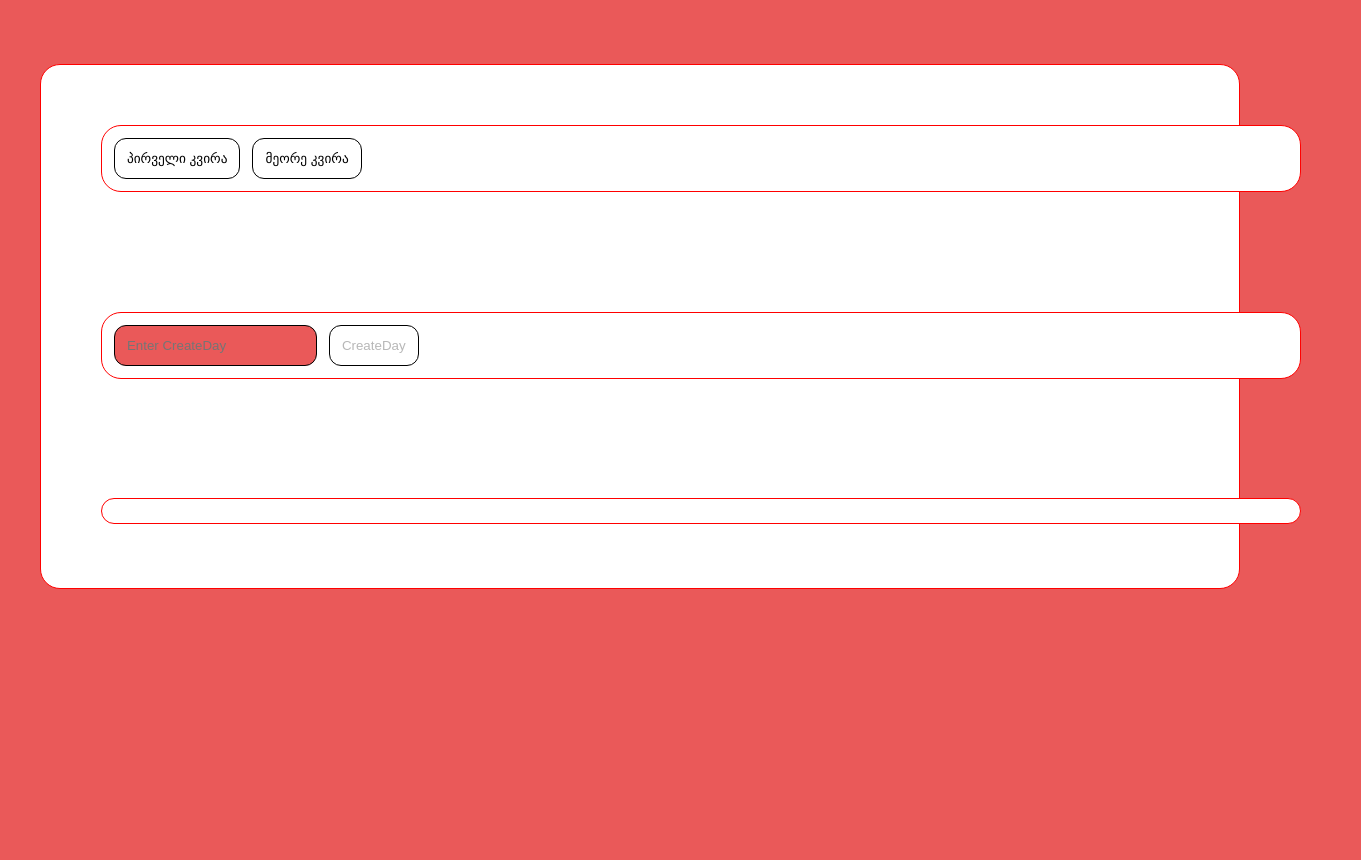
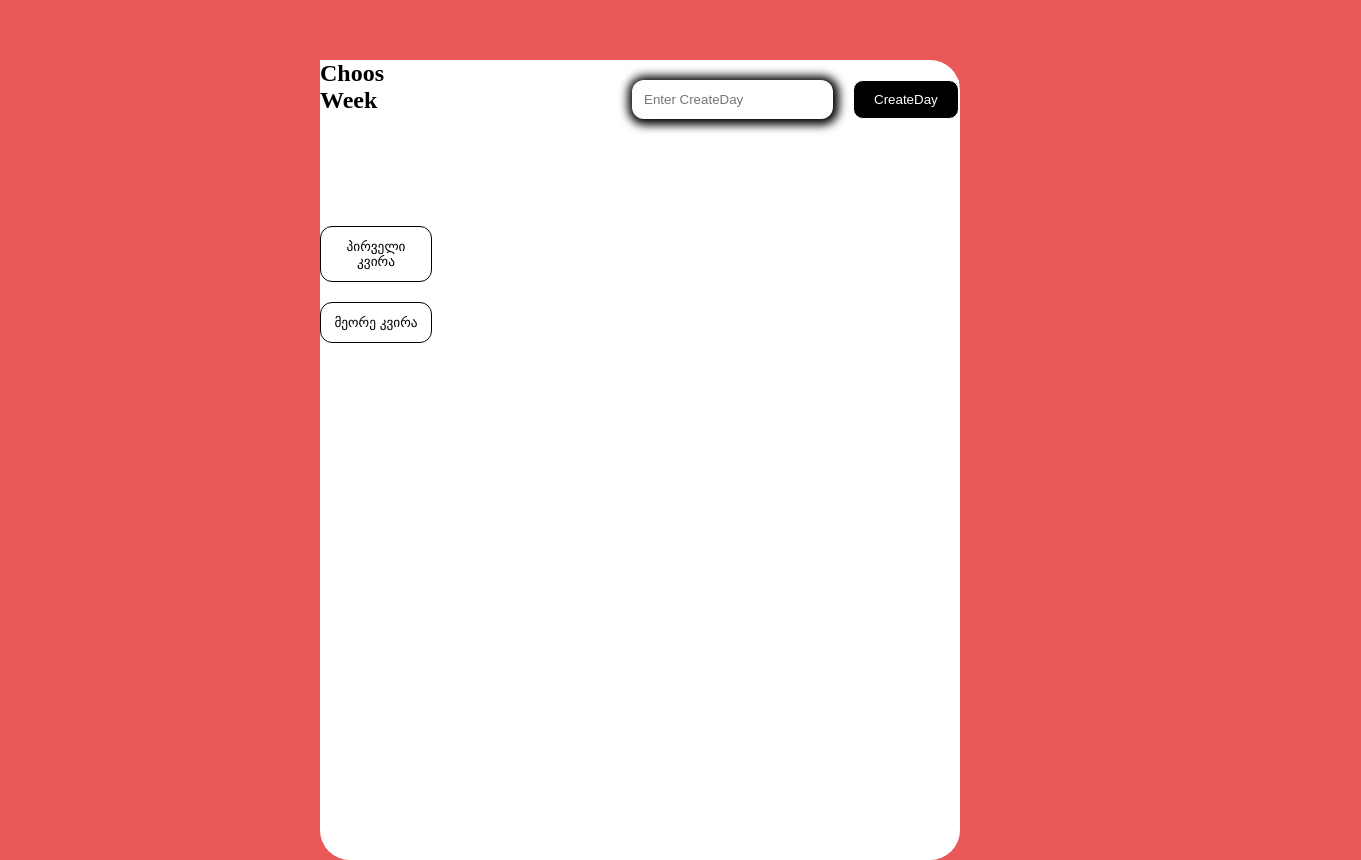
Before and after one commit to gogitakomladze/todo-Week-tasks, a React (Vite) app: page / in a window 1280 px wide. Shown: the whole page, 1361 px wide, since content can reach past the window. Before the commit the page ends 800 px from the top, so only its background shows below. Built offline with nearby package versions, Linux system fonts and the light colour scheme.

Commit message:
ubdate create week

```diff
--- a/src/App.jsx
+++ b/src/App.jsx
@@ -2,17 +2,21 @@ import { ChooseWeek } from "@src/features/ChooseWeek"
 import { CreateDay } from "@src/features/CreateDay"
 import { RenderDays } from "@src/features/RenderDays"
 
-import { SApp } from "@src/App.styled"
+import { SWeek, SApp, SDay } from "./App.styled"
 function App() {
 
   return (
     <SApp>
-      <div>
-     <ChooseWeek />
-     <CreateDay/>
-     <RenderDays/>
-     </div>
+      <SWeek>
+      <ChooseWeek />
+      </SWeek>
+      <SDay>
+      <CreateDay/>
+      </SDay>
+      <RenderDays/>
+
     </SApp>
+
   )
 }
 
--- a/src/App.styled.js
+++ b/src/App.styled.js
@@ -4,13 +4,28 @@ import styled from "styled-components";
 export const SApp = styled.div`
 display: flex;
 justify-content: center;
-div{
-    background-color: white;
-    margin: 5%;
-    border: 1px solid red;
-    border-radius: 20px;
-    width: 1200px;
+background-color: white;
+width: 50%;
+height: 800px;
+margin-top: 60px;
+margin-left: 25%;
 
-}
+border-radius: 30px;
+`
+
+
+export const SWeek = styled.div`
+background-color: white;
+width: 200px;
+height: 10px;
+margin-right: 200px;
 
 `
+
+export const SDay = styled.div`
+background-color: white;
+width: 200px;
+height: 10px;
+margin-top: 20px;
+margin-right: 20%;
+`
--- a/src/components/SButton/SButton.styled.js
+++ b/src/components/SButton/SButton.styled.js
@@ -6,6 +6,7 @@ padding: 12px;
 border: solid 1px black;
 background-color: transparent;
 border-radius: 12px;
+margin-bottom: 20px;
 
 ${({ isactive }) =>
     isactive
--- a/src/components/SContainer/SContainer.styled.js
+++ /dev/null
@@ -1,9 +0,0 @@
-import styled from "styled-components";
-
-export const SContainer = styled.div`
-border: solid 1px black;
-padding: 12px;
-margin: 12px;
-gap: 12px;
-display: inline-flex;
-`
--- a/src/components/SContainer/index.js
+++ /dev/null
@@ -1 +0,0 @@
-export { SContainer } from "./SContainer.styled";
--- a/src/components/SInput/Sinput.styled.js
+++ b/src/components/SInput/Sinput.styled.js
@@ -1,7 +1,9 @@
 import styled from "styled-components";
 
 export const Sinput = styled.input`
+background-color: white;
 padding:12px;
 border-radius: 12px;
-border: solid 1px black;
+border: none;
+box-shadow: 1px 1px 10px 5px black;
 `
--- a/src/features/ChooseWeek/ChooseWeek.jsx
+++ b/src/features/ChooseWeek/ChooseWeek.jsx
@@ -1,14 +1,15 @@
 import React, {useContext} from "react";
 import { GlobalContext } from "../../context/GlobalContext";
 
-import { SContainer } from "@src/components/SContainer";
 import { SButton } from "../../components/SButton";
-
+import { SButtoncontainer , SWeekContainer} from "./ChooseWeek.styled";
 export function ChooseWeek() {
     const {weeks, currentWeek, setCurrentWeek} = useContext(GlobalContext);
 
     return (
-        <SContainer>
+        <SWeekContainer>
+         <h2>Choos Week</h2>
+        <SButtoncontainer>
            {weeks?.map((week, index)=> {
             const isactive = currentWeek === week.id;
             return(
@@ -22,7 +23,8 @@ export function ChooseWeek() {
             </SButton>
            )})}
 
-       </SContainer>
+       </SButtoncontainer>
+       </SWeekContainer>
 
     );
 };
--- a/src/features/ChooseWeek/ChooseWeek.styled.js
+++ b/src/features/ChooseWeek/ChooseWeek.styled.js
@@ -1,19 +1,19 @@
-import styled, {css} from "styled-components";
+import styled from "styled-components";
 
 
-export const SChooseWeekButton = styled.button`
-cursor: pointer;
-padding: 12px;
-border: solid 1px black;
-background-color: transparent;
-border-radius: 12px;
 
-${({ isactive }) =>
-    isactive
-    ? css`
-       color: white;
-       background-color: black;
-       transition: 1s;
-    `
-    :""}
+export const SButtoncontainer = styled.div`
+background-color: white;
+display: grid;
+grid-template-columns: auto;
+
+margin-top: 100%;
 `
+
+export const SWeekContainer = styled.div`
+background-color: white;
+h2{
+    background-color: white;
+}
+
+`
--- a/src/features/CreateDay/CreateDay.jsx
+++ b/src/features/CreateDay/CreateDay.jsx
@@ -3,9 +3,10 @@ import { v4 as uuidv4 } from 'uuid';
 import { useContext, useState } from "react"
 import { GlobalContext } from "../../context/GlobalContext"
 
-import { SContainer } from "../../components/SContainer"
 import { Sinput } from "../../components/SInput"
-import { SButton } from "../../components/SButton"
+import { SCreateButtom } from './ScreateDay.styled';
+
+import { SCreateDay } from './ScreateDay.styled';
 
 export function CreateDay()  {
 const { currentWeek,setDays} = useContext(GlobalContext);
@@ -18,9 +19,9 @@ function CreateNewDay() {
 }
 
     return (
-       <SContainer>
+       <SCreateDay>
         <Sinput placeholder="Enter CreateDay" value={dayName} onChange={(e) => setdayName(e.target.value)}/>
-        <SButton disabled={!currentWeek} onClick={CreateNewDay}>CreateDay</SButton>
-       </SContainer>
+        <SCreateButtom disabled={!currentWeek} onClick={CreateNewDay}>CreateDay</SCreateButtom>
+       </SCreateDay>
     )
 }
--- a/src/features/CreateDay/ScreateDay.styled.js
+++ b/src/features/CreateDay/ScreateDay.styled.js
@@ -1 +1,18 @@
 import styled from "styled-components";
+
+export const SCreateDay = styled.div`
+display: inline-flex;
+background-color: white;
+
+`
+
+export const SCreateButtom = styled.button`
+background-color: black;
+color: white;
+border: 1px solid white;
+border-radius: 10px;
+
+padding: 10px 20px;
+margin-left: 20px;
+
+`
--- a/src/features/RenderDays/RenderDays.jsx
+++ b/src/features/RenderDays/RenderDays.jsx
@@ -1,17 +1,16 @@
 import React, {useContext} from "react"
 import { GlobalContext } from "../../context/GlobalContext"
 
-import { SContainer } from "@src/components/SContainer"
 
 export function RenderDays() {
     const {days, currentWeek} = useContext(GlobalContext)
     const currentWeekDays = days.filter((day) => day.weekId === currentWeek)
 
     return (
-        <SContainer>
+        <div>
             {currentWeekDays?.map((currentWeekDay) => {
                 return <div>{currentWeekDay.name}</div>
             })}
-        </SContainer>
+        </div>
     )
 }
```
